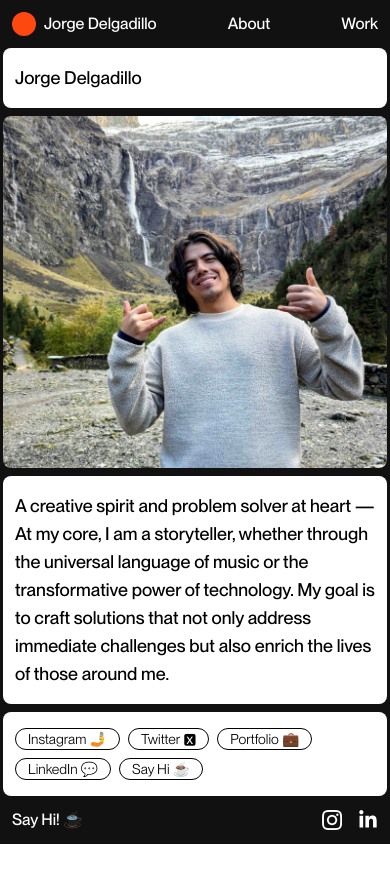
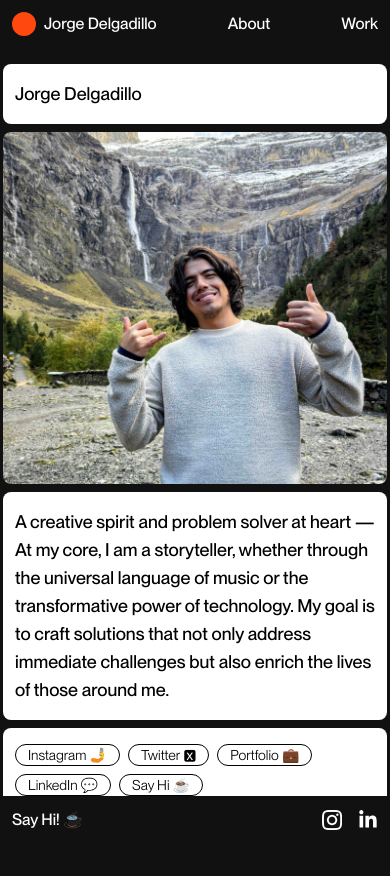
Before and after one commit to jad-delgadillo/dlgdll, a Next.js app: page /hello in a window 390 px wide. Before the commit the page ends 844 px from the top, so only its background shows below. Built offline with nearby package versions, Linux system fonts and the light colour scheme.

Commit message:
py-16 added to hello page for mobile experience

```diff
--- a/app/hello/page.tsx
+++ b/app/hello/page.tsx
@@ -6,7 +6,7 @@
 
 export default function Hello() {
   return (
-    <div className="flex min-h-screen w-screen flex-col items-center justify-center space-x-0 bg-[#111111] text-black  md:space-x-64 ">
+    <div className="flex min-h-screen w-screen flex-col items-center justify-center bg-[#111111] text-black py-16">
       <div className="max-w-sm space-y-2">
         <div className="bg-white rounded-lg px-3 py-4">
           <p className="text-lg font-medium">Jorge Delgadillo</p>
```
